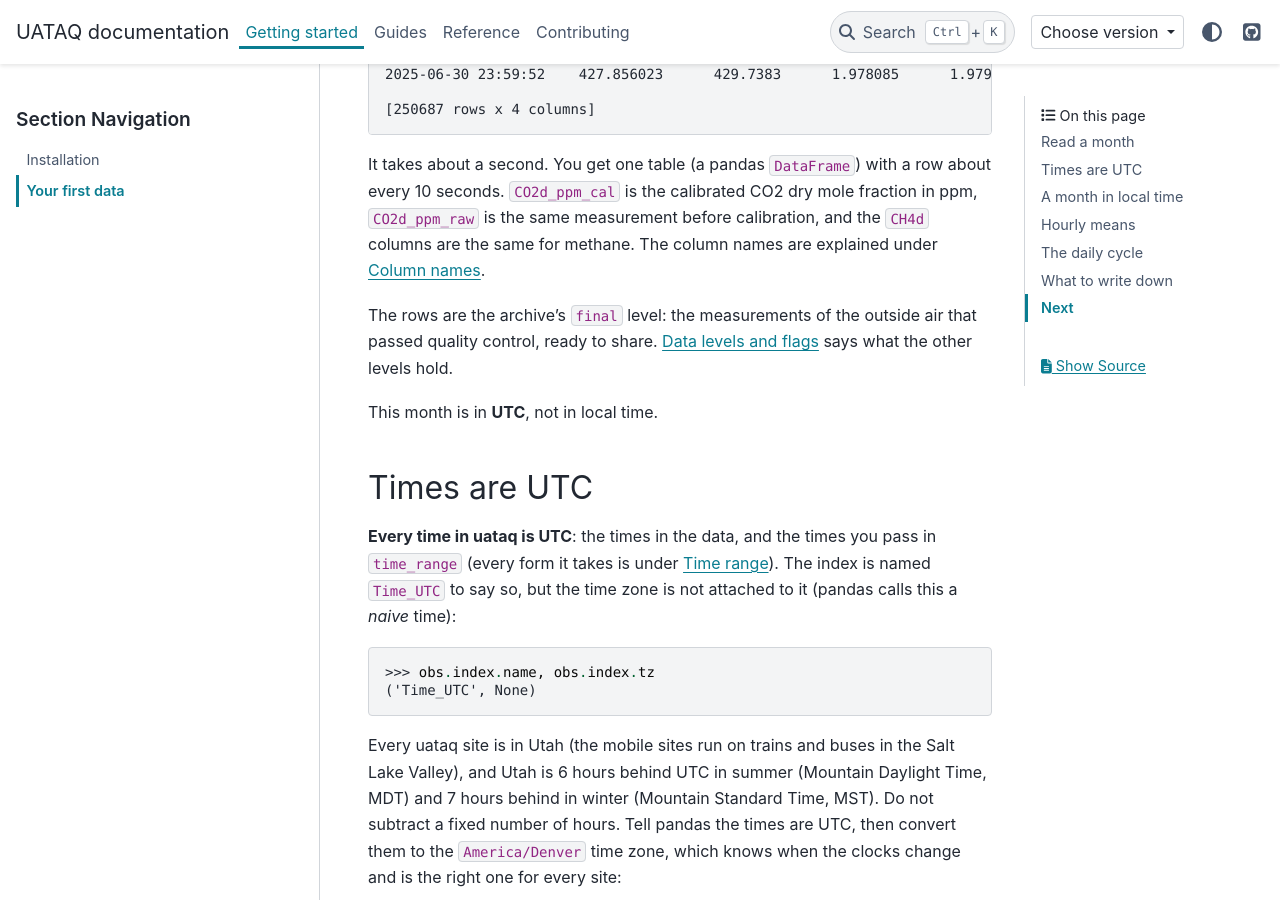
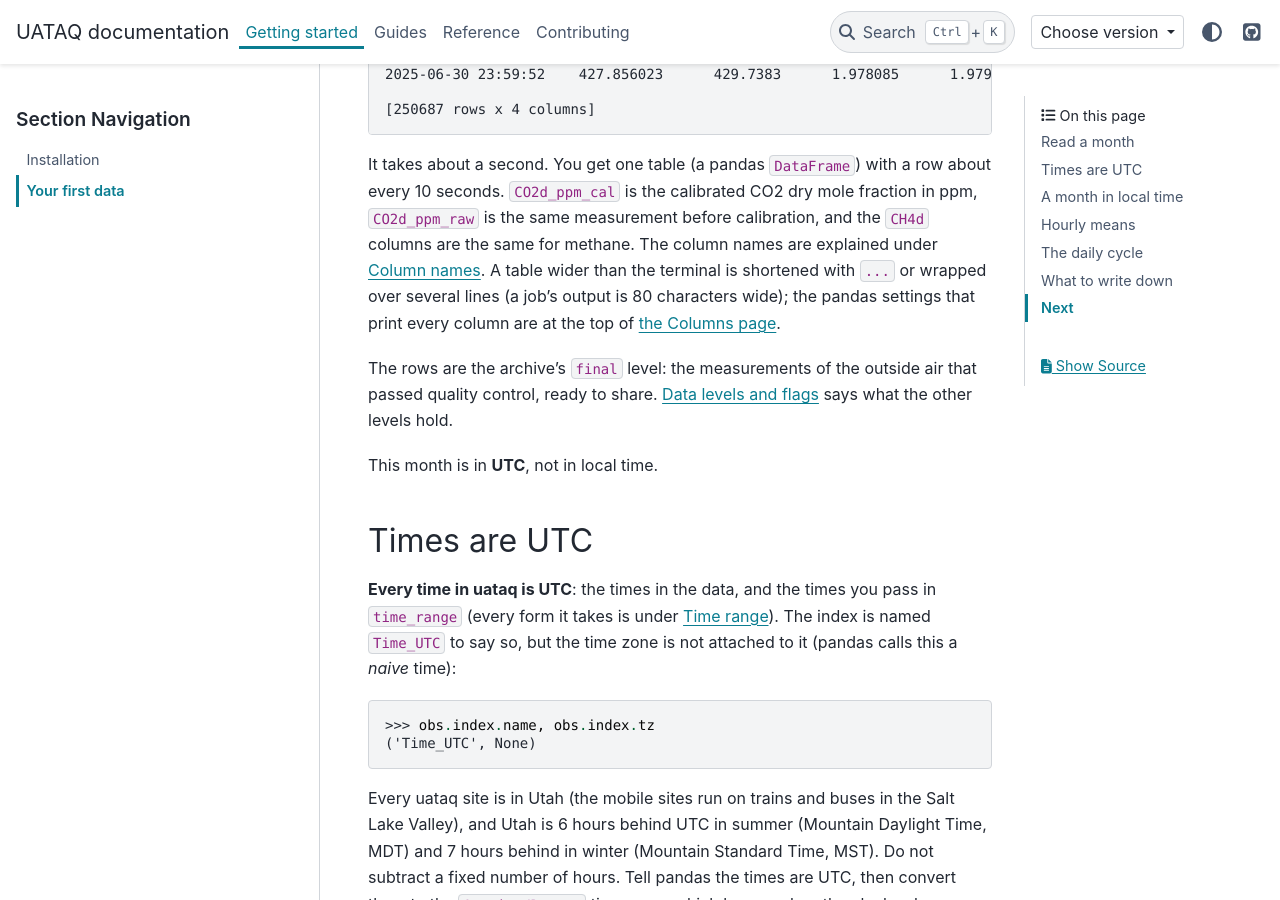
Before and after one commit to jmineau/uataq, a Sphinx documentation site: the page built from docs/getting_started/first_data.rst, in a window 1280 px wide and 900 px high, scrolled down 992 px. Built offline with Sphinx 7.4.7 and the PyData theme 0.15.4, drawn with Linux system fonts in a browser that asks for light colours.

Commit message:
docs: say that wide tables are shortened, and show a count as an int

```diff
--- a/docs/getting_started/first_data.rst
+++ b/docs/getting_started/first_data.rst
@@ -49,7 +49,9 @@ It takes about a second. You get one table (a pandas ``DataFrame``) with a row
 about every 10 seconds. ``CO2d_ppm_cal`` is the calibrated CO2 dry mole fraction
 in ppm, ``CO2d_ppm_raw`` is the same measurement before calibration, and the
 ``CH4d`` columns are the same for methane. The column names are explained under
-:ref:`column-names`.
+:ref:`column-names`. A table wider than the terminal is shortened with ``...`` or
+wrapped over several lines (a job's output is 80 characters wide); the pandas
+settings that print every column are at the top of :ref:`the Columns page <wide-tables>`.
 
 The rows are the archive's ``final`` level: the measurements of the outside air
 that passed quality control, ready to share. :doc:`/guides/data_levels_and_flags`
--- a/docs/reference/columns.rst
+++ b/docs/reference/columns.rst
@@ -14,6 +14,8 @@ The columns you get depend on the **instrument** and on the **data level** you
 read (``raw``, ``qaqc``, ``calibrated`` or ``final``; see :ref:`data-levels`). This page says what the columns are, level by level,
 for the instruments you are most likely to use. Each section says which
 instrument and level its examples come from.
+
+.. _wide-tables:
 
 The examples print wide tables. These two pandas settings print them in full,
 whatever the width of your terminal:
```
Also changed, not shown: other parts of docs/getting_started/first_data.rst (+1 -1 lines).
